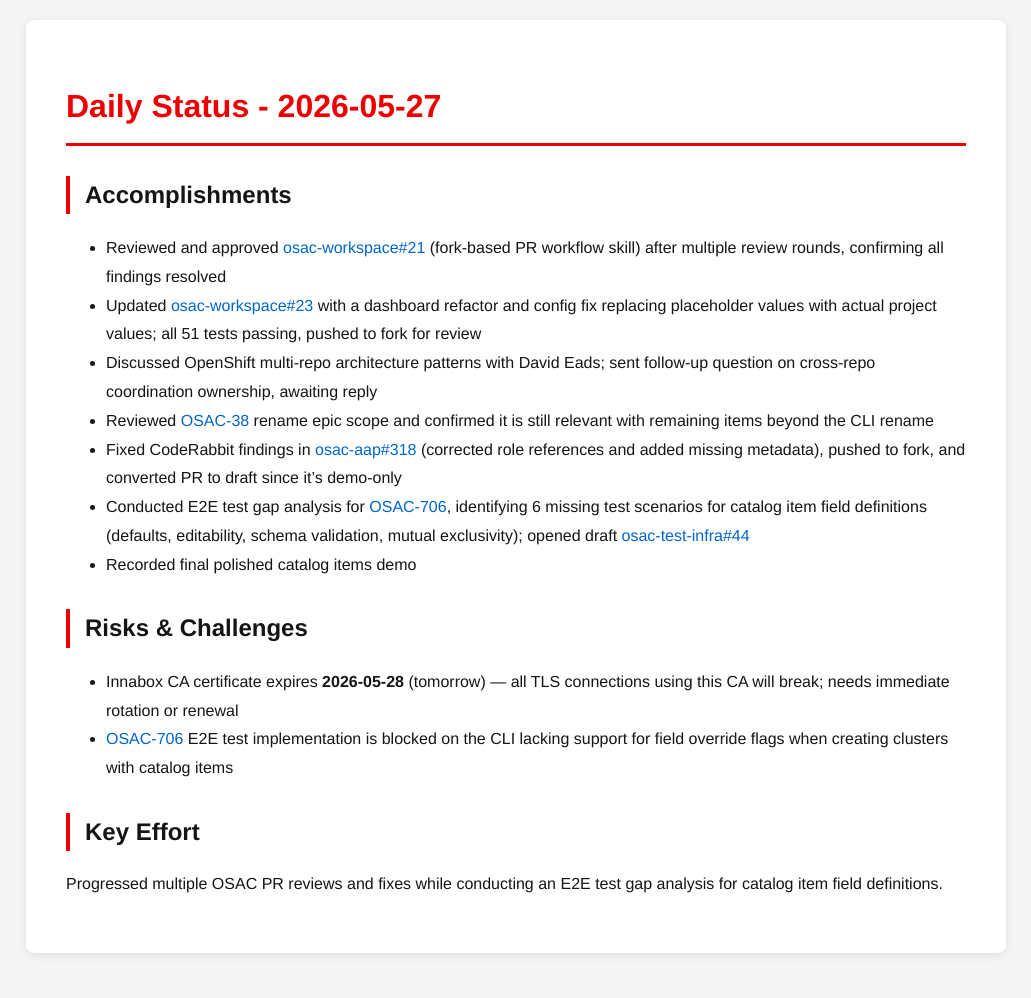
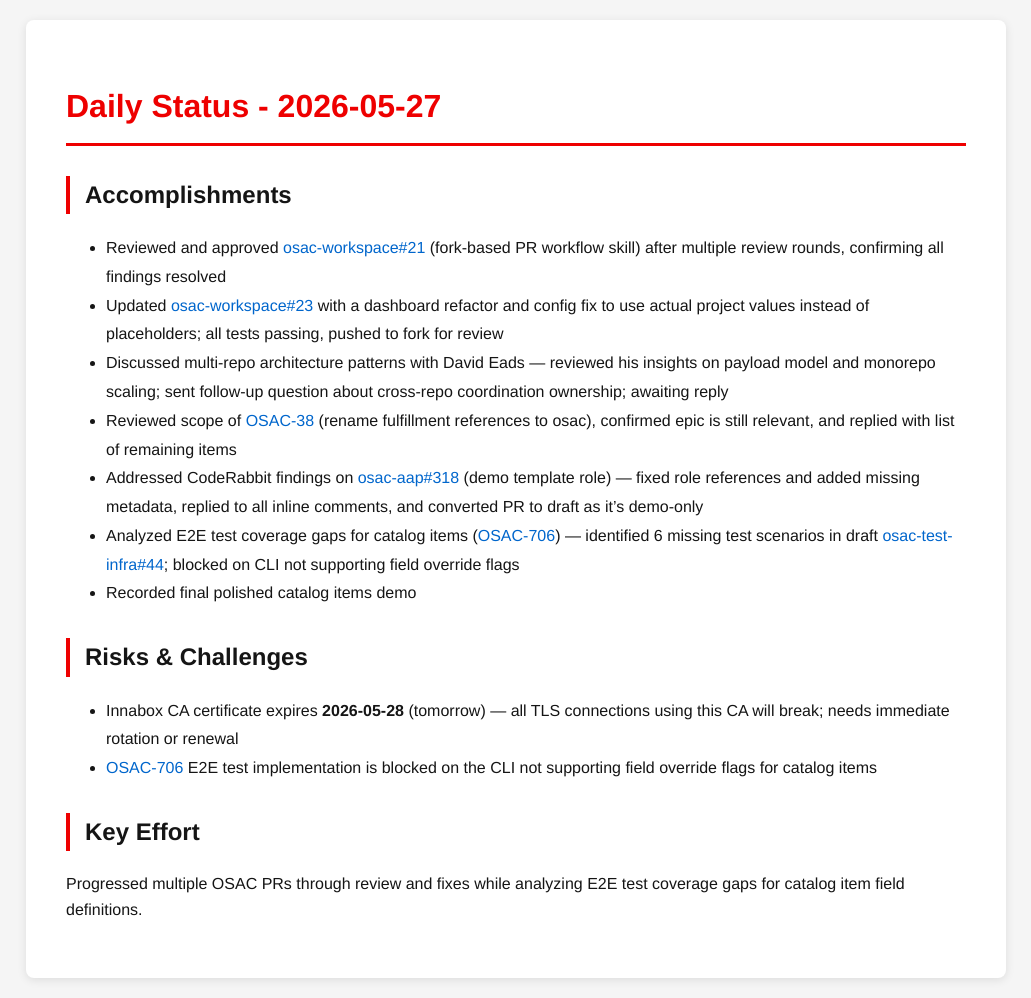
Before and after one commit to tzvatot/daily-status, a Jekyll site: the page built from 2026-05-27.md, in a window 1280 px wide. Shown: the whole page, without its empty margins (124-1155 px from the left). Built offline with Jekyll 4.4.1, drawn with Linux system fonts in a browser that asks for light colours; before the commit the page ends 973 px from its top, so only the background shows below that.

Commit message:
Daily status update - 2026-05-27

```diff
--- a/2026-05-27.md
+++ b/2026-05-27.md
@@ -8,16 +8,16 @@ date: 2026-05-27
 
 ## Accomplishments
 - Reviewed and approved [osac-workspace#21](https://github.com/osac-project/osac-workspace/pull/21) (fork-based PR workflow skill) after multiple review rounds, confirming all findings resolved
-- Updated [osac-workspace#23](https://github.com/osac-project/osac-workspace/pull/23) with a dashboard refactor and config fix replacing placeholder values with actual project values; all 51 tests passing, pushed to fork for review
-- Discussed OpenShift multi-repo architecture patterns with David Eads; sent follow-up question on cross-repo coordination ownership, awaiting reply
-- Reviewed [OSAC-38](https://redhat.atlassian.net/browse/OSAC-38) rename epic scope and confirmed it is still relevant with remaining items beyond the CLI rename
-- Fixed CodeRabbit findings in [osac-aap#318](https://github.com/osac-project/osac-aap/pull/318) (corrected role references and added missing metadata), pushed to fork, and converted PR to draft since it's demo-only
-- Conducted E2E test gap analysis for [OSAC-706](https://redhat.atlassian.net/browse/OSAC-706), identifying 6 missing test scenarios for catalog item field definitions (defaults, editability, schema validation, mutual exclusivity); opened draft [osac-test-infra#44](https://github.com/osac-project/osac-test-infra/pull/44)
+- Updated [osac-workspace#23](https://github.com/osac-project/osac-workspace/pull/23) with a dashboard refactor and config fix to use actual project values instead of placeholders; all tests passing, pushed to fork for review
+- Discussed multi-repo architecture patterns with David Eads — reviewed his insights on payload model and monorepo scaling; sent follow-up question about cross-repo coordination ownership; awaiting reply
+- Reviewed scope of [OSAC-38](https://redhat.atlassian.net/browse/OSAC-38) (rename fulfillment references to osac), confirmed epic is still relevant, and replied with list of remaining items
+- Addressed CodeRabbit findings on [osac-aap#318](https://github.com/osac-project/osac-aap/pull/318) (demo template role) — fixed role references and added missing metadata, replied to all inline comments, and converted PR to draft as it's demo-only
+- Analyzed E2E test coverage gaps for catalog items ([OSAC-706](https://redhat.atlassian.net/browse/OSAC-706)) — identified 6 missing test scenarios in draft [osac-test-infra#44](https://github.com/osac-project/osac-test-infra/pull/44); blocked on CLI not supporting field override flags
 - Recorded final polished catalog items demo
 
 ## Risks & Challenges
 - Innabox CA certificate expires **2026-05-28** (tomorrow) — all TLS connections using this CA will break; needs immediate rotation or renewal
-- [OSAC-706](https://redhat.atlassian.net/browse/OSAC-706) E2E test implementation is blocked on the CLI lacking support for field override flags when creating clusters with catalog items
+- [OSAC-706](https://redhat.atlassian.net/browse/OSAC-706) E2E test implementation is blocked on the CLI not supporting field override flags for catalog items
 
 ## Key Effort
-Progressed multiple OSAC PR reviews and fixes while conducting an E2E test gap analysis for catalog item field definitions.
+Progressed multiple OSAC PRs through review and fixes while analyzing E2E test coverage gaps for catalog item field definitions.
```
